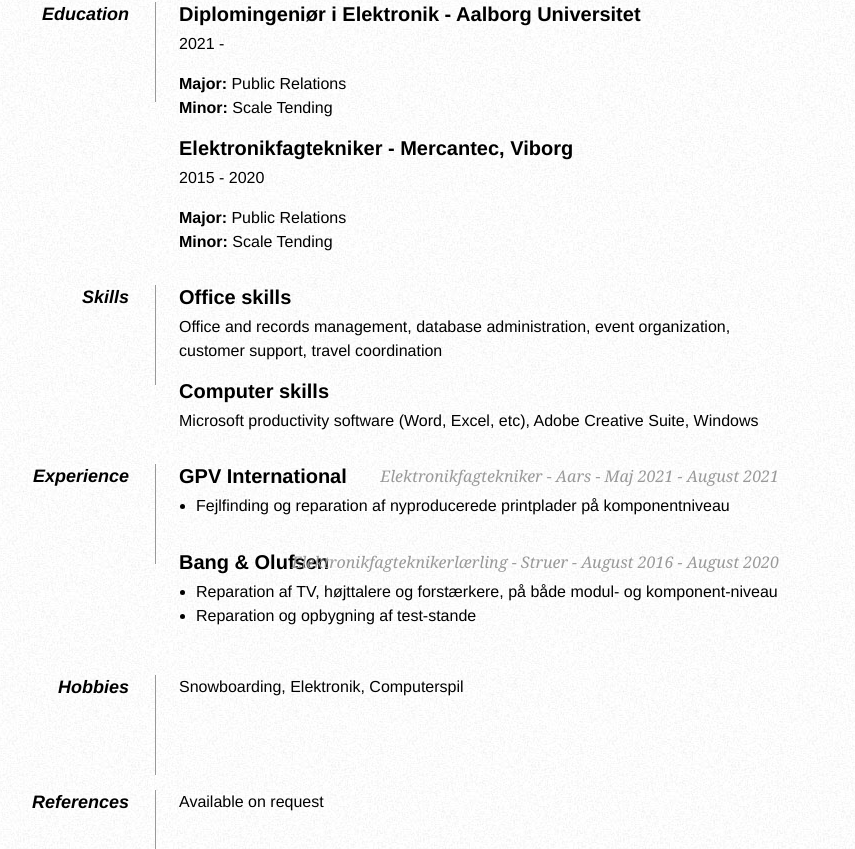
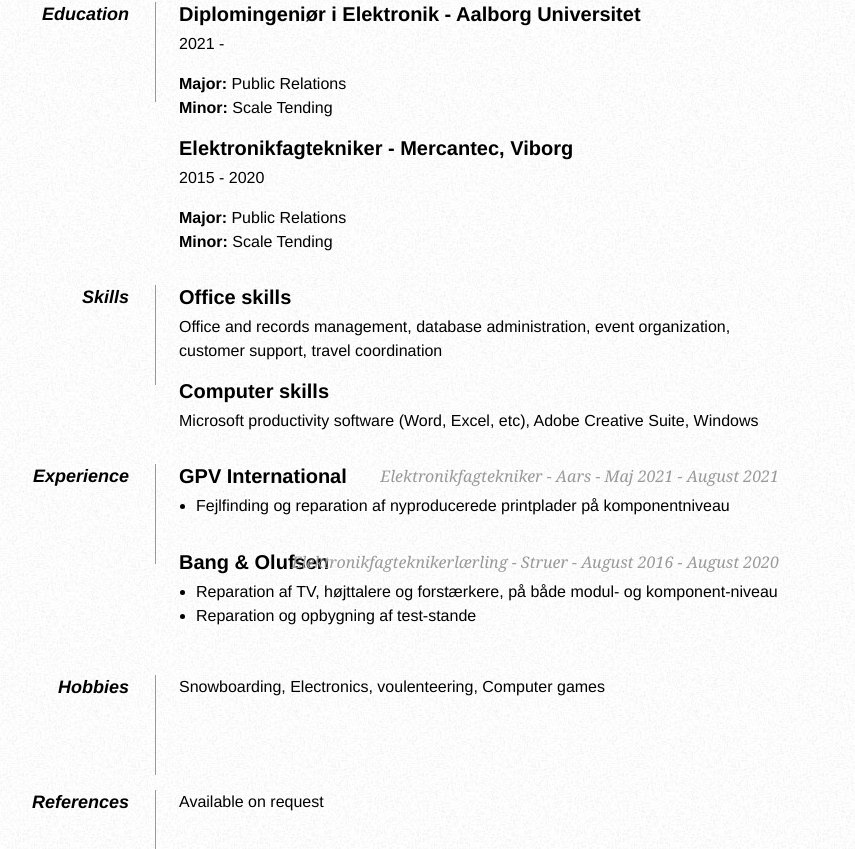
Before and after one commit to RDybkjaer/RDybkjaer.github.io, a plain HTML site: page index.html in a window 1280 px wide. Shown: the part 358-1207 px from the top of the page, without its empty margins (261-1116 px from the left). Drawn offline with Linux system fonts and the light colour scheme.

Commit message:
Update index.html

```diff
--- a/index.html
+++ b/index.html
@@ -108,7 +108,7 @@
             <dd class="clear"></dd>
 
             <dt>Hobbies</dt>
-            <dd>Snowboarding, Elektronik, Computerspil</dd>
+            <dd>Snowboarding, Electronics, voulenteering, Computer games</dd>
 
             <dd class="clear"></dd>
 
```
